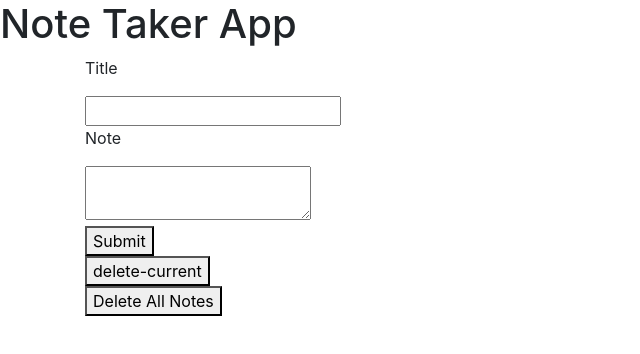
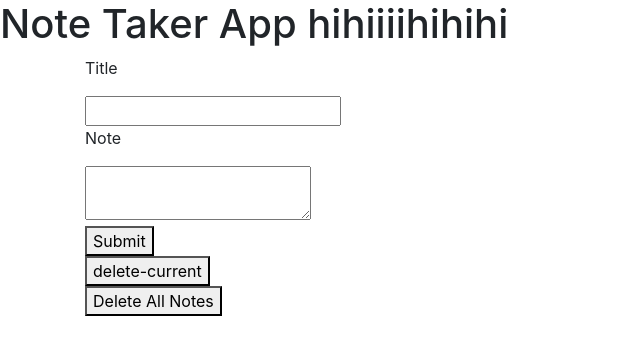
Before and after one commit to mpepe25/note-taker-, a website: page public/index.html in a window 1280 px wide. Shown: the whole page, without its empty margins (0-640 px from the left). Drawn offline with nearby package versions, Linux system fonts and the light colour scheme; no server answers.

Commit message:
updating the html to test if heroku automtically deploys

```diff
--- a/public/index.html
+++ b/public/index.html
@@ -12,7 +12,7 @@
 </head>
 
 <body>
-  <h1> Note Taker App</h1>
+  <h1> Note Taker App hihiiiihihihi</h1>
 
   <div class="container">
 
```
